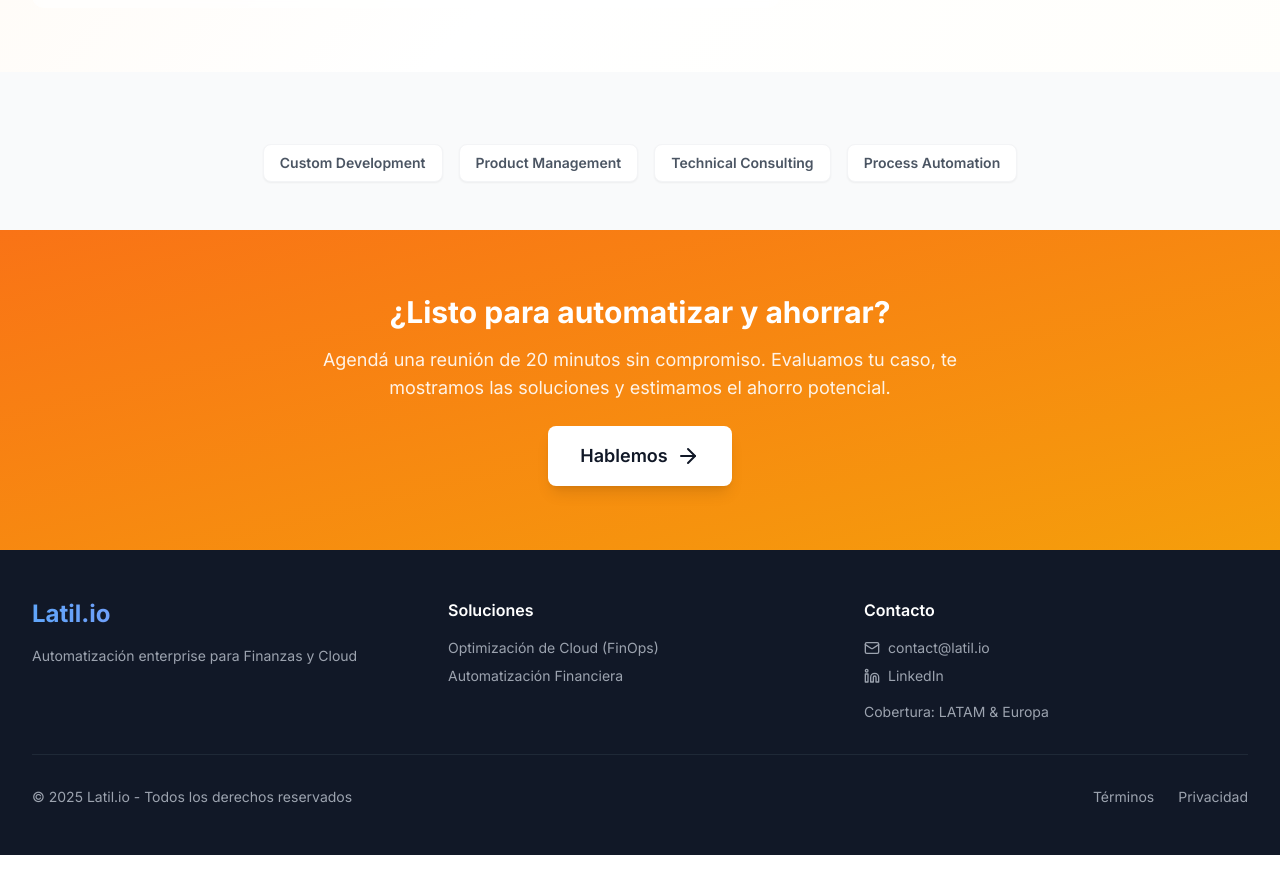
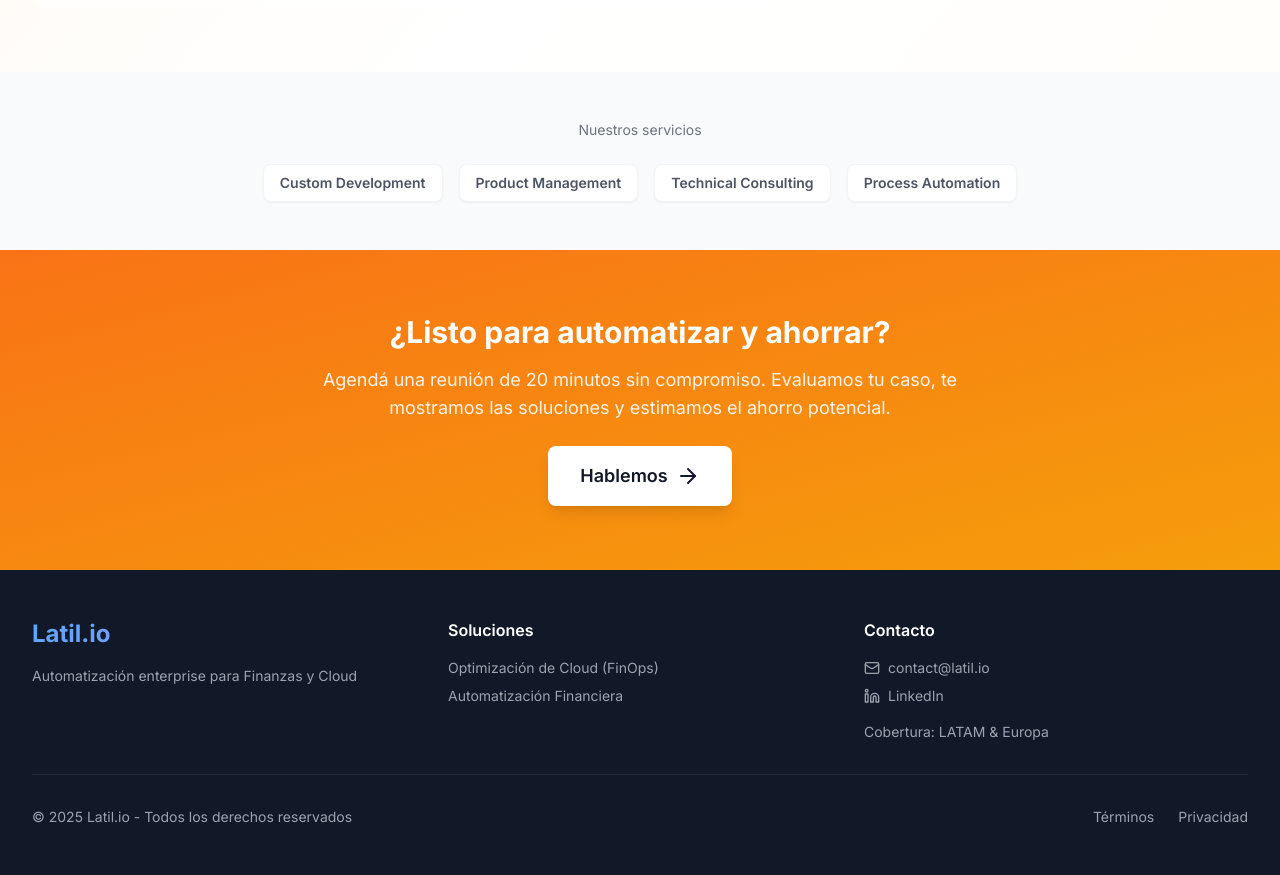
Before and after one commit to tomashoffer/latil.io, a Next.js app: page /solutions/custom in a window 1280 px wide. Shown: the part 880-1755 px from the top of the page. Built offline with nearby package versions, Linux system fonts and the light colour scheme.

Commit message:
modify carousel

```diff
--- a/components/sections/CustomDevelopmentPage.tsx
+++ b/components/sections/CustomDevelopmentPage.tsx
@@ -254,7 +254,7 @@ const CustomDevelopmentPage = () => {
       {/* Services Section */}
       <section className="py-12 bg-gray-50">
         <div className="max-w-4xl mx-auto px-4 sm:px-6 lg:px-8 text-center">
-          <p className="text-sm text-gray-500 mb-6">{solution.services}</p>
+          <p className="text-sm text-gray-500 mb-6">Nuestros servicios</p>
           <div className="flex flex-wrap justify-center items-center gap-3 md:gap-4">
             {["Custom Development", "Product Management", "Technical Consulting", "Process Automation"].map((service, idx) => (
               <div key={idx} className="text-gray-600 font-semibold text-sm bg-white px-4 py-2 rounded-lg shadow-sm border border-gray-100">
```
